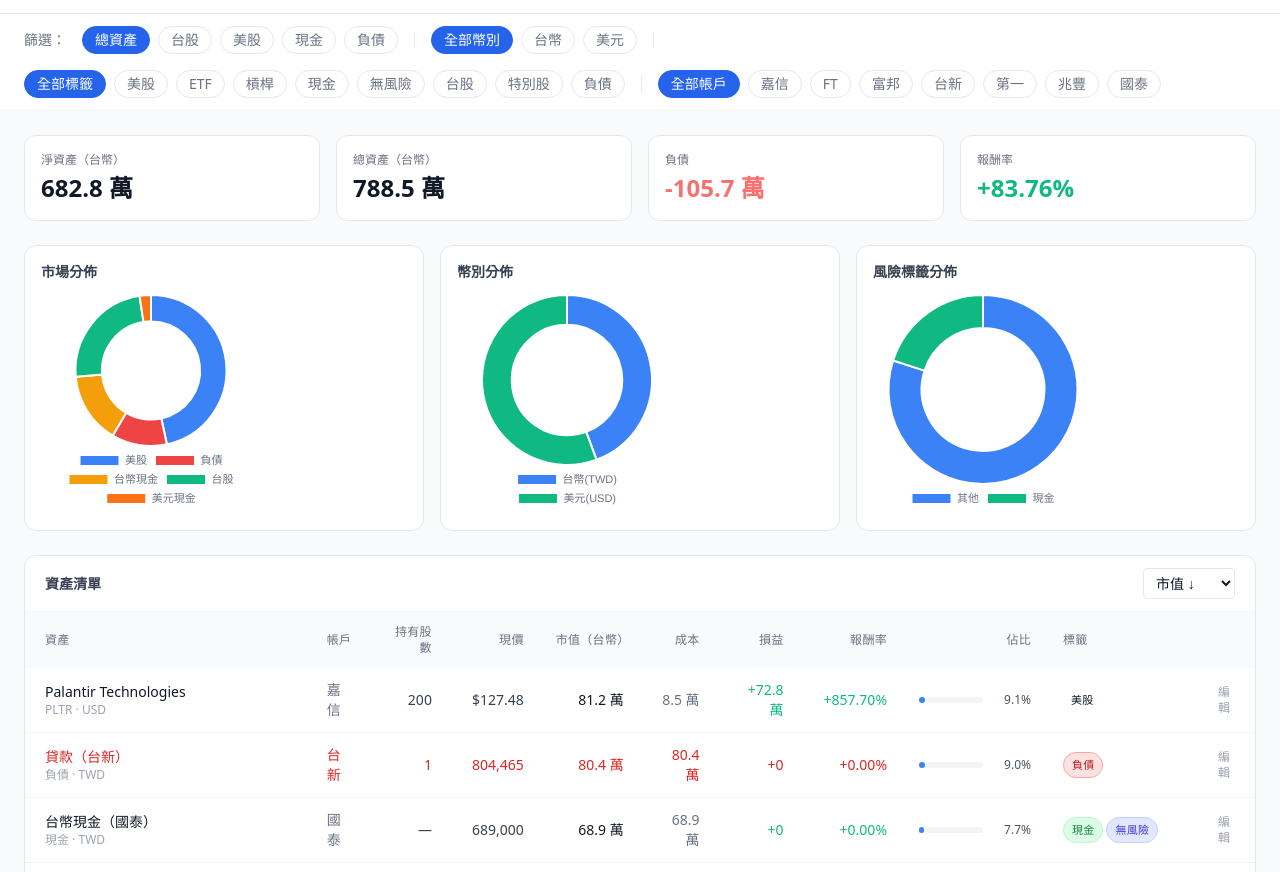
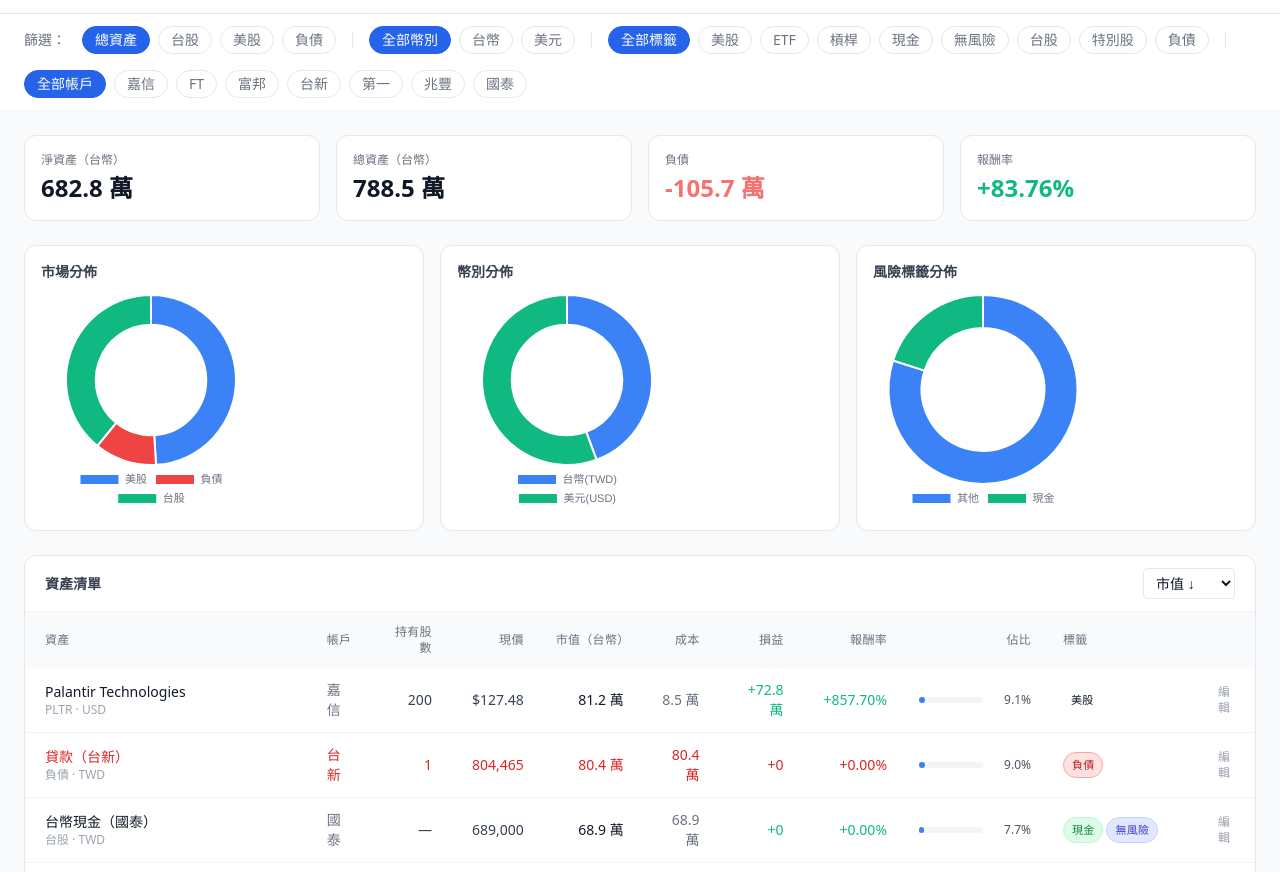
Before and after one commit to xiilionxu/asset-dashboard, a plain HTML site: page index.html in a window 1280 px wide. Shown: the part 65-937 px from the top of the page. Drawn offline with nearby package versions, Linux system fonts and the light colour scheme.

Commit message:
feat: 現金改歸台股/美股，Modal 加現金勾選框

```diff
--- a/assets.json
+++ b/assets.json
@@ -266,7 +266,7 @@
       "costPerShare": 1806.23,
       "price": 1806.23,
       "currency": "USD",
-      "market": "現金",
+      "market": "美股",
       "account": "嘉信",
       "tags": [
         "現金",
@@ -362,7 +362,7 @@
       "costPerShare": 5031.16,
       "price": 5031.16,
       "currency": "USD",
-      "market": "現金",
+      "market": "美股",
       "account": "FT",
       "tags": [
         "現金",
@@ -646,34 +646,81 @@
       "id": "1782919492613"
     },
     {
-      "id": "d002", "name": "貸款（第一）", "symbol": "",
-      "shares": 1, "costPerShare": 72206, "price": 72206,
-      "currency": "TWD", "market": "負債", "account": "第一",
-      "tags": ["負債"], "updatedAt": "2026-07-01"
+      "id": "d002",
+      "name": "貸款（第一）",
+      "symbol": "",
+      "shares": 1,
+      "costPerShare": 72206,
+      "price": 72206,
+      "currency": "TWD",
+      "market": "負債",
+      "account": "第一",
+      "tags": [
+        "負債"
+      ],
+      "updatedAt": "2026-07-01"
     },
     {
-      "id": "d003", "name": "貸款（兆豐）", "symbol": "",
-      "shares": 1, "costPerShare": 180336, "price": 180336,
-      "currency": "TWD", "market": "負債", "account": "兆豐",
-      "tags": ["負債"], "updatedAt": "2026-07-01"
+      "id": "d003",
+      "name": "貸款（兆豐）",
+      "symbol": "",
+      "shares": 1,
+      "costPerShare": 180336,
+      "price": 180336,
+      "currency": "TWD",
+      "market": "負債",
+      "account": "兆豐",
+      "tags": [
+        "負債"
+      ],
+      "updatedAt": "2026-07-01"
     },
     {
-      "id": "d001", "name": "貸款（台新）", "symbol": "",
-      "shares": 1, "costPerShare": 804465, "price": 804465,
-      "currency": "TWD", "market": "負債", "account": "台新",
-      "tags": ["負債"], "updatedAt": "2026-07-01"
+      "id": "d001",
+      "name": "貸款（台新）",
+      "symbol": "",
+      "shares": 1,
+      "costPerShare": 804465,
+      "price": 804465,
+      "currency": "TWD",
+      "market": "負債",
+      "account": "台新",
+      "tags": [
+        "負債"
+      ],
+      "updatedAt": "2026-07-01"
     },
     {
-      "id": "c003", "name": "台幣現金（國泰）", "symbol": "",
-      "shares": 1, "costPerShare": 689000, "price": 689000,
-      "currency": "TWD", "market": "現金", "account": "國泰",
-      "tags": ["現金", "無風險"], "updatedAt": "2026-07-01"
+      "id": "c003",
+      "name": "台幣現金（國泰）",
+      "symbol": "",
+      "shares": 1,
+      "costPerShare": 689000,
+      "price": 689000,
+      "currency": "TWD",
+      "market": "台股",
+      "account": "國泰",
+      "tags": [
+        "現金",
+        "無風險"
+      ],
+      "updatedAt": "2026-07-01"
     },
     {
-      "id": "c004", "name": "台幣現金（台新）", "symbol": "",
-      "shares": 1, "costPerShare": 672545, "price": 672545,
-      "currency": "TWD", "market": "現金", "account": "台新",
-      "tags": ["現金", "無風險"], "updatedAt": "2026-07-01"
+      "id": "c004",
+      "name": "台幣現金（台新）",
+      "symbol": "",
+      "shares": 1,
+      "costPerShare": 672545,
+      "price": 672545,
+      "currency": "TWD",
+      "market": "台股",
+      "account": "台新",
+      "tags": [
+        "現金",
+        "無風險"
+      ],
+      "updatedAt": "2026-07-01"
     }
   ],
   "settings": {
--- a/index.html
+++ b/index.html
@@ -180,7 +180,6 @@
       <button class="filter-btn active" data-group="market" data-value="">總資產</button>
       <button class="filter-btn" data-group="market" data-value="台股">台股</button>
       <button class="filter-btn" data-group="market" data-value="美股">美股</button>
-      <button class="filter-btn" data-group="market" data-value="現金">現金</button>
       <button class="filter-btn" data-group="market" data-value="負債">負債</button>
     </div>
     <div class="h-4 w-px bg-gray-200"></div>
@@ -341,13 +340,17 @@
         </div>
         <div>
           <label class="text-xs text-gray-500 mb-1 block">市場</label>
-          <select id="fMarket" onchange="onMarketChange()" class="w-full border border-gray-300 rounded-lg px-3 py-2 text-sm focus:outline-none focus:ring-2 focus:ring-blue-400">
+          <select id="fMarket" onchange="onFormModeChange()" class="w-full border border-gray-300 rounded-lg px-3 py-2 text-sm focus:outline-none focus:ring-2 focus:ring-blue-400">
             <option value="台股">台股</option>
             <option value="美股">美股</option>
-            <option value="現金">現金</option>
             <option value="負債">負債</option>
           </select>
         </div>
+      </div>
+      <!-- 現金勾選（負債時隱藏） -->
+      <div id="cashCheckRow" class="flex items-center gap-2">
+        <input type="checkbox" id="fIsCash" onchange="onFormModeChange()" class="w-4 h-4 accent-blue-600">
+        <label for="fIsCash" class="text-sm text-gray-600 cursor-pointer">這是現金部位（不填股數/現價）</label>
       </div>
       <div>
         <label class="text-xs text-gray-500 mb-1 block">標籤（用逗號分隔）</label>
@@ -491,14 +494,10 @@ function renderCharts(assets, totalTWD) {
   const chartAssets = isAllView ? assets : assets.filter(a => a.market !== '負債');
   const chartTotal = chartAssets.reduce((s, a) => s + toTWD(a), 0);
 
-  // 市場分佈（固定配色，現金依幣別拆分）
-  const MARKET_COLORS = { '台股': '#10b981', '美股': '#3b82f6', '台幣現金': '#f59e0b', '美元現金': '#f97316', '負債': '#ef4444' };
+  // 市場分佈（固定配色）
+  const MARKET_COLORS = { '台股': '#10b981', '美股': '#3b82f6', '負債': '#ef4444' };
   const marketMap = {};
-  chartAssets.forEach(a => {
-    let key = a.market;
-    if (a.market === '現金') key = a.currency === 'USD' ? '美元現金' : '台幣現金';
-    marketMap[key] = (marketMap[key] || 0) + toTWD(a);
-  });
+  chartAssets.forEach(a => { marketMap[a.market] = (marketMap[a.market] || 0) + toTWD(a); });
   const marketColors = Object.keys(marketMap).map(k => MARKET_COLORS[k] || '#8b5cf6');
   renderDonut('chartMarket', marketMap, chartTotal, marketColors);
 
@@ -563,9 +562,8 @@ function renderTable(assets, totalTWD) {
     const priceDisplay = a.currency === 'USD'
       ? `$${a.price.toFixed(2)}`
       : `${a.price.toLocaleString('zh-TW', {maximumFractionDigits:2})}`;
-    const sharesDisplay = a.shares === 1 && a.market === '現金'
-      ? '—'
-      : a.shares.toLocaleString();
+    const isCashAsset = a.tags.includes('現金') || (a.symbol === '' && a.market !== '負債');
+    const sharesDisplay = isCashAsset ? '—' : a.shares.toLocaleString();
 
     const isLiability = a.market === '負債';
     return `<tr class="hover:bg-gray-50 transition-colors${isLiability ? ' liability-row' : ''}">
@@ -689,17 +687,22 @@ async function fetchPrice(symbol) {
 }
 
 // ─── 新增 / 編輯 Modal ───────────────────────────────
-function onMarketChange() {
+function onFormModeChange() {
   const market = document.getElementById('fMarket').value;
-  const isSimple = market === '現金' || market === '負債';
+  const isLiability = market === '負債';
+  const isCashChecked = document.getElementById('fIsCash').checked;
+  const isSimple = isLiability || isCashChecked;
+
+  document.getElementById('cashCheckRow').classList.toggle('hidden', isLiability);
+  if (isLiability) document.getElementById('fIsCash').checked = false;
+
   document.getElementById('stockFields').classList.toggle('hidden', isSimple);
   document.getElementById('cashFields').classList.toggle('hidden', !isSimple);
   document.getElementById('symbolRow').classList.toggle('hidden', isSimple);
   document.getElementById('fShares').required = !isSimple;
   document.getElementById('fCost').required = !isSimple;
   document.getElementById('fCashAmount').required = isSimple;
-  // 負債模式下，金額 label 顯示「貸款金額」
-  document.querySelector('#cashFields label').textContent = market === '負債' ? '貸款金額' : '金額';
+  document.querySelector('#cashFields label').textContent = isLiability ? '貸款金額' : '金額';
 }
 
 function openAdd() {
@@ -707,7 +710,8 @@ function openAdd() {
   document.getElementById('assetForm').reset();
   document.getElementById('editId').value = '';
   document.getElementById('fMarket').value = '台股';
-  onMarketChange();
+  document.getElementById('fIsCash').checked = false;
+  onFormModeChange();
   document.getElementById('modal').classList.remove('hidden');
 }
 
@@ -722,8 +726,10 @@ function openEdit(id) {
   document.getElementById('fMarket').value = asset.market;
   document.getElementById('fAccount').value = asset.account || '';
   document.getElementById('fTags').value = asset.tags.join(', ');
-  onMarketChange();
-  if (asset.market === '現金' || asset.market === '負債') {
+  const assetIsCash = asset.tags.includes('現金') || (asset.symbol === '' && asset.market !== '負債');
+  document.getElementById('fIsCash').checked = assetIsCash;
+  onFormModeChange();
+  if (assetIsCash || asset.market === '負債') {
     document.getElementById('fCashAmount').value = asset.price * asset.shares;
   } else {
     document.getElementById('fShares').value = asset.shares;
@@ -741,9 +747,11 @@ function saveAsset(e) {
   e.preventDefault();
   const id = document.getElementById('editId').value;
   const market = document.getElementById('fMarket').value;
-  const isSimple = market === '現金' || market === '負債';
+  const isLiability = market === '負債';
+  const isCash = document.getElementById('fIsCash').checked;
+  const isSimple = isLiability || isCash;
   const simpleAmount = parseFloat(document.getElementById('fCashAmount').value) || 0;
-  const defaultTags = market === '負債' ? ['負債'] : ['現金', '無風險'];
+  const defaultTags = isLiability ? ['負債'] : ['現金', '無風險'];
   const asset = {
     name: document.getElementById('fName').value.trim(),
     symbol: isSimple ? '' : document.getElementById('fSymbol').value.trim(),
```
